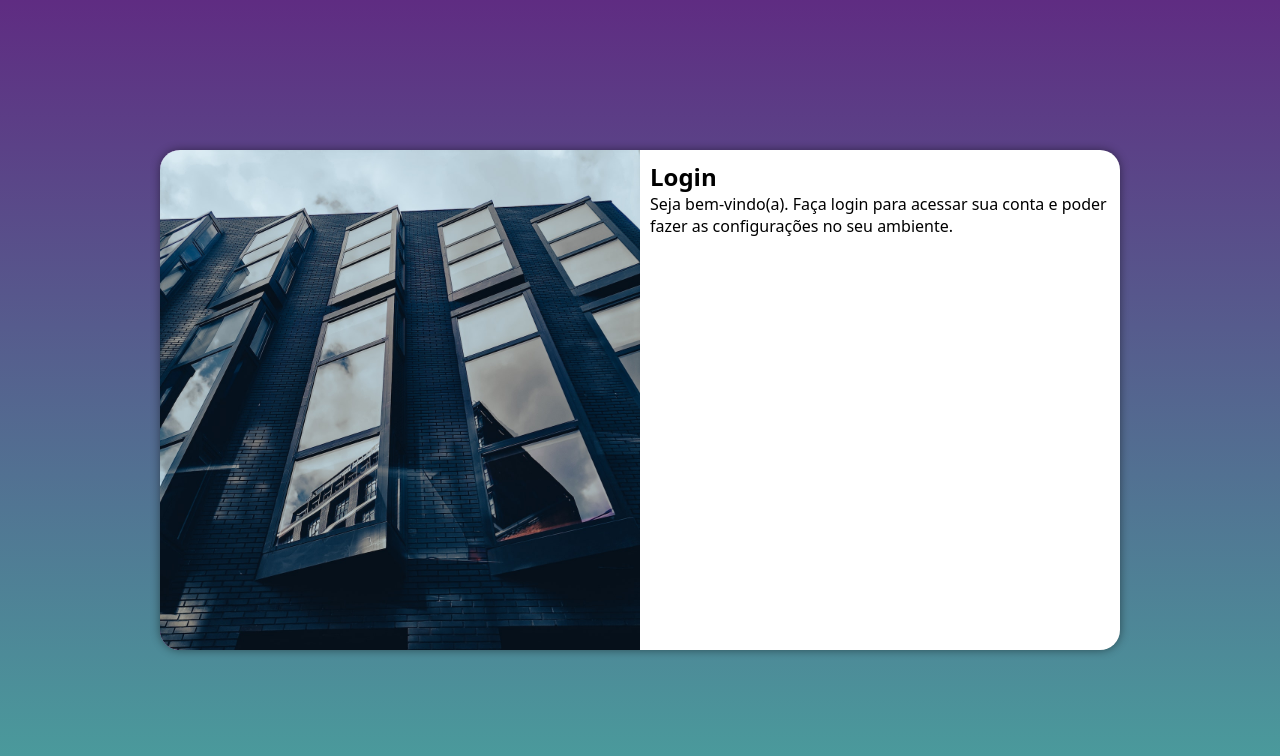
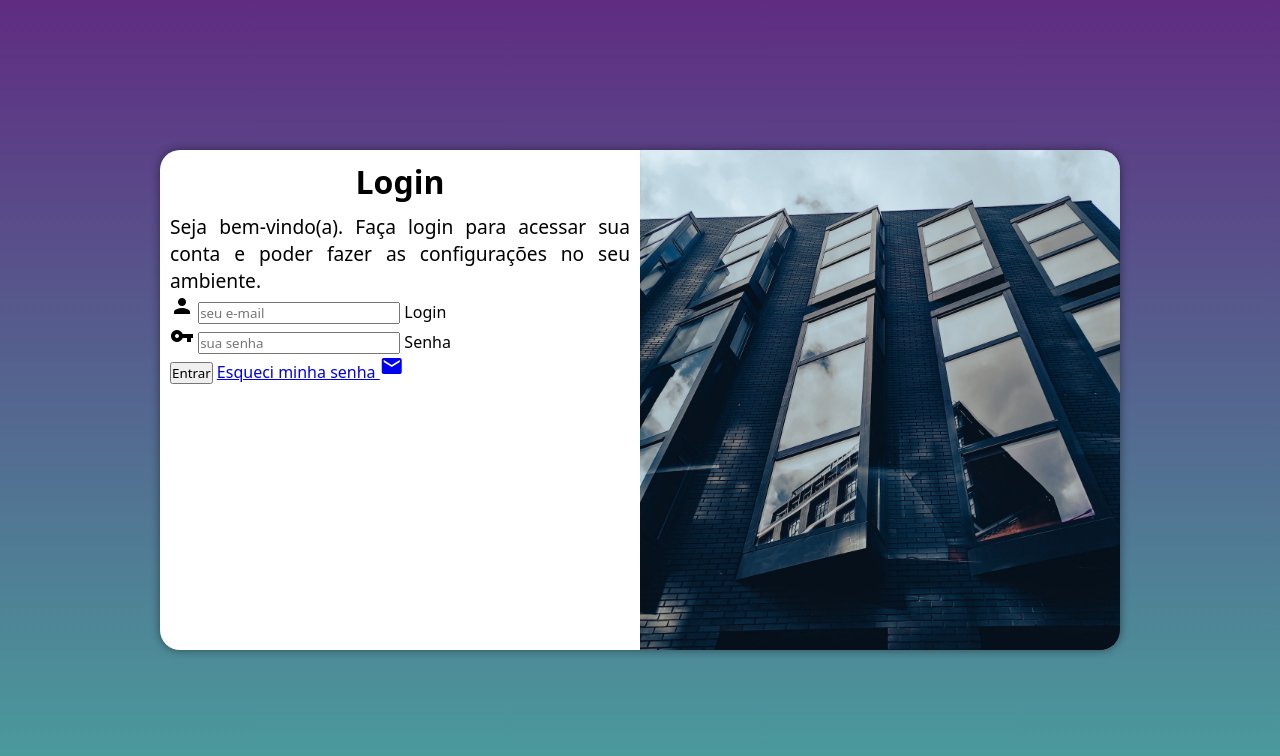
Before and after one commit to joaoandraade/projeto-login, a plain HTML site: page index.html in a window 1280 px wide. Drawn offline with Linux system fonts and the light colour scheme.

Commit message:
Atualização 2.0 media-query

```diff
--- a/estilos/estilos.css
+++ b/estilos/estilos.css
@@ -9,7 +9,7 @@
 
 html, body {
     background-color: #5f2c82;
-    height: 100vh;
+    height: 100%;
     width: 100vw;
 }
 
@@ -31,7 +31,7 @@ section#login {
     border-radius: 20px;
     box-shadow: 0px 0px 10px rgba(0, 0, 0, 0.450);
 
-    transition: width 0.4s, height 0.4s;
+    transition: width 0.55s, height 0.55s;
     transition-timing-function: ease;
 }
 
@@ -46,3 +46,13 @@ section#login > div#formulario {
     display: block;
     padding: 10px;
 }
+
+div#formulario > h1 {
+    text-align: center;
+    margin-bottom: 10px;
+}
+
+div#formulario > p{
+    font-size: 0.8em;
+    text-align: justify;
+}
--- a/estilos/media-query.css
+++ b/estilos/media-query.css
@@ -11,13 +11,13 @@
 
     section#login > div#imagem {
         float: left;
-        width: 40%;
+        width: 35%;
         height: 100%;
     }
 
     section#login > div#formulario {
         float: right;
-        width: 60%;
+        width: 65%;
     }
 }
 
@@ -40,6 +40,14 @@
         float: right;
         width: 50%;
     }
+
+    div#formulario > h1 {
+        font-size: 2em;
+    }
+
+    div#formulario > p{
+        font-size: 1.2em;
+    }
 }
 
 @media screen and (min-width: 1025px) and (max-width: 1200px) {
@@ -52,14 +60,22 @@
     }
 
     section#login > div#imagem {
-        float: left;
+        float: right;
         width: 50%;
         height: 100%;
     }
 
     section#login > div#formulario {
-        float: right;
+        float: left;
         width: 50%;
+    }
+
+    div#formulario > h1 {
+        font-size: 2em;
+    }
+
+    div#formulario > p{
+        font-size: 1.2em;
     }
 }
 
@@ -73,14 +89,22 @@
     }
 
     section#login > div#imagem {
-        float: left;
+        float: right;
         width: 50%;
         height: 100%;
     }
 
     section#login > div#formulario {
-        float: right;
+        float: left;
         width: 50%;
+    }
+
+    div#formulario > h1 {
+        font-size: 2em;
+    }
+
+    div#formulario > p {
+        font-size: 1.2em;
     }
 }
 
--- a/index.html
+++ b/index.html
@@ -4,6 +4,7 @@
     <meta charset="UTF-8">
     <meta http-equiv="X-UA-Compatible" content="IE=edge">
     <meta name="viewport" content="width=device-width, initial-scale=1.0">
+    <link href="https://fonts.googleapis.com/icon?family=Material+Icons" rel="stylesheet">
     <link rel="stylesheet" href="estilos/estilos.css">
     <link rel="stylesheet" href="estilos/media-query.css">
     <title>Login</title>
@@ -15,12 +16,22 @@
 
             </div>
             <div id="formulario">
-                <div id="instrucao">
                     <h1>Login</h1>
                     <p>Seja bem-vindo(a). Faça login para acessar sua conta e poder fazer as configurações no seu ambiente.</p>
-                </div>
-                <form action="login.php" method="post">
-
+                <form action="login.php" method="post" autocomplete="on">
+                    <div class="campo">
+                        <span class="material-icons">person</span>
+                        <input type="email" name="login" id="ilogin" placeholder="seu e-mail" autocomplete="email" required maxlength="30">
+                        <label for="ilogin">Login</label>
+                    </div>
+                    <div class="campo">
+                        <span class="material-icons">vpn_key</span>
+                        <input type="password" name="senha" id="isenha" placeholder="sua senha" autocomplete="current-password" required minlength="8" maxlength="20">
+                        <label for="isenha">Senha</label>
+                    </div>
+                    <input type="submit" value="Entrar">
+                    <a href="esqueci.html">Esqueci minha senha <span class="material-icons">mail</span>
+                    </a>
                 </form>
             </div>
         </section>
```
